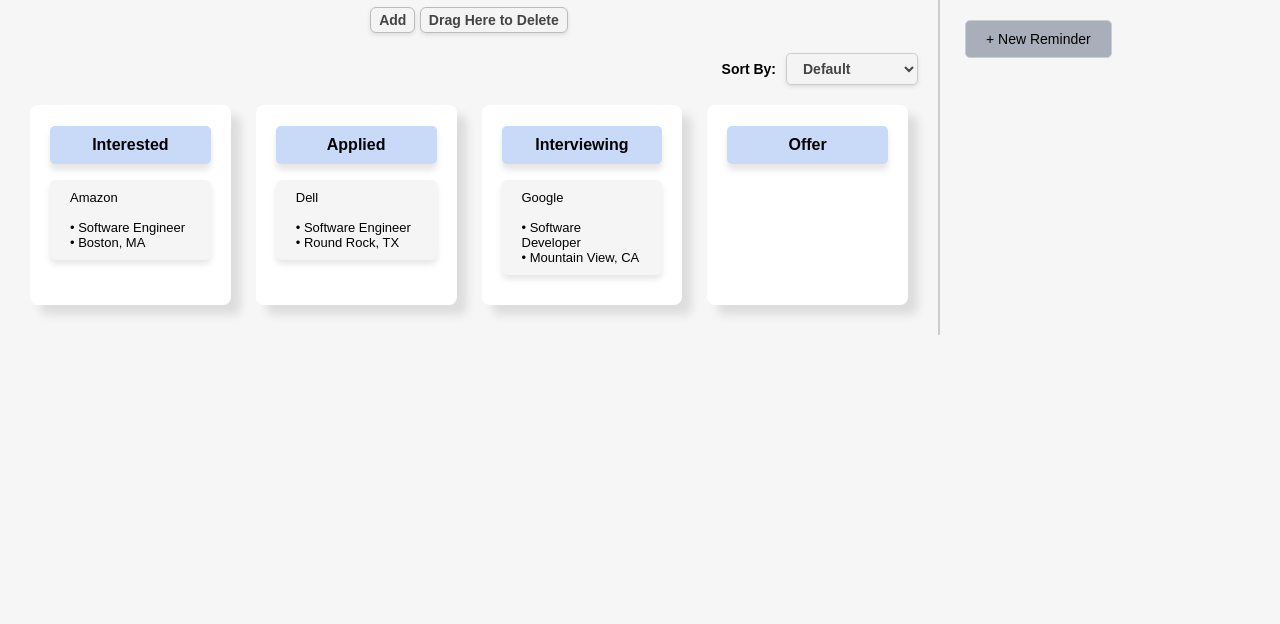
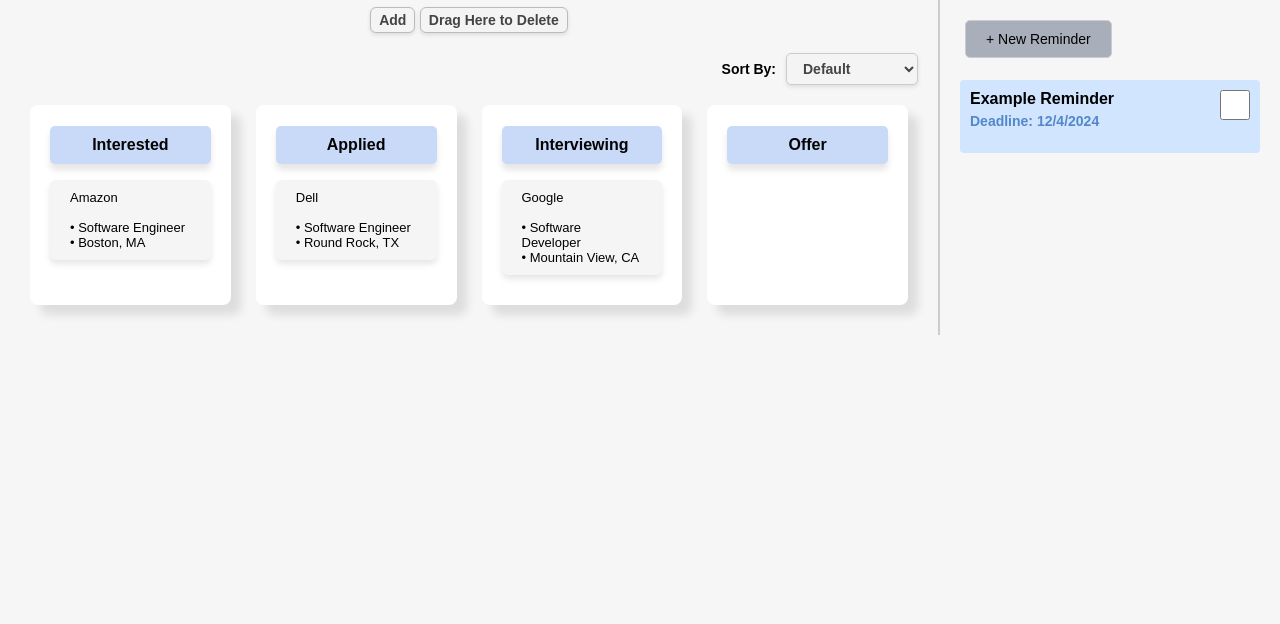
Before and after one commit to shubhami7/HireMap, a plain HTML site: page frontend/pages/homepage.html in a window 1280 px wide. Shown: the part 176-800 px from the top of the page. Drawn offline with Linux system fonts and the light colour scheme.

Commit message:
stying for reminders

```diff
--- a/frontend/pages/homepage.html
+++ b/frontend/pages/homepage.html
@@ -101,7 +101,7 @@
     <!-- Sidebar for Upcoming Dates -->
     <div class="sidebar">
       <div class="upcoming-dates">
-        <h3>Upcoming Dates</h3>
+        <h3>Reminders and Deadlines</h3>
         <br>
         <div class="reminder-button">
           <button id="new-reminder-button">+ New Reminder</button>
@@ -112,16 +112,44 @@
             <span class="close-reminder">&times</span>
 
             <p>Upcoming Date?</p>
-            <label for="reminder-des">Description:<br><br></label>
+            <br>
+            <label for="reminder-des">New Reminder:<br></label>
             <input type="text" id="reminder-des" name="reminder-res" required>
 
 
-            <label for="remind-date"><br>Upcoming Date:<br></label>
+            <label for="remind-date"><br>Deadline:<br></label>
             <input type="date" id="future-date" name="future-date" required><br><br>
 
             <button id="reminder-submit">Submit</button>
           </div>
         </div>
+
+      <!-- checklist for reminders -->
+      <div id="add-reminder" class="add-reminder">
+        <br>
+        <div class="reminder-container">
+          <div class="reminder-row">
+            <!-- Reminder Name and Date (Stacked) -->
+            <div class="reminder-text">
+              <p class="reminder-name">Example Reminder</p>
+              <p class="reminder-date">Deadline: 12/4/2024</p>
+            </div>
+
+            <!-- Checkbox -->
+            <label>
+              <input type="checkbox">
+            </label>
+          </div>
+        </div>
+      </div>
+
+
+
+
+
+
+        </div>
+
       </div>
       </div>
     </div>
--- a/frontend/styles/main.css
+++ b/frontend/styles/main.css
@@ -101,15 +101,49 @@
   box-shadow: 0 4px 8px rgba(0, 0, 0, 0.2);
 }
 
+
 /* Sidebar */
-.upcoming-item {
+.reminder-container {
   margin-bottom: 15px;
-  height: 30px;
-  background-color: #f0f0f0;
+  background-color: #d2e5ff;
   border-radius: 4px;
+  padding: 10px;
+}
+
+.reminder-row {
+  display: flex;
+  justify-content: space-between;
+  align-items: flex-start;
+  width: 100%;
+}
+
+.reminder-text {
+  display: flex;
+  flex-direction: column;
+  margin-right: 10px;
+}
+
+.reminder-name {
+  font-size: 16px;
+  margin: 0;
+}
+
+.reminder-date {
+  font-size: 14px;
+  color: rgba(73, 129, 197, 0.934);
+  margin-top: 5px;
+}
+
+label {
   display: flex;
   align-items: center;
-  justify-content: center;
+}
+
+input[type="checkbox"] {
+  display: block;
+  width: 30px;
+  height: 30px;
+  margin: 0;
 }
 
 .reminder-button {
@@ -160,7 +194,7 @@
 
 /* content of reminder modal */
 .reminder-content {
-  background-color: white;
+  background-color: hsl(220, 90%, 76%);;
   padding: 20px;
   border-radius: 10px;
   width: 400px;
```
